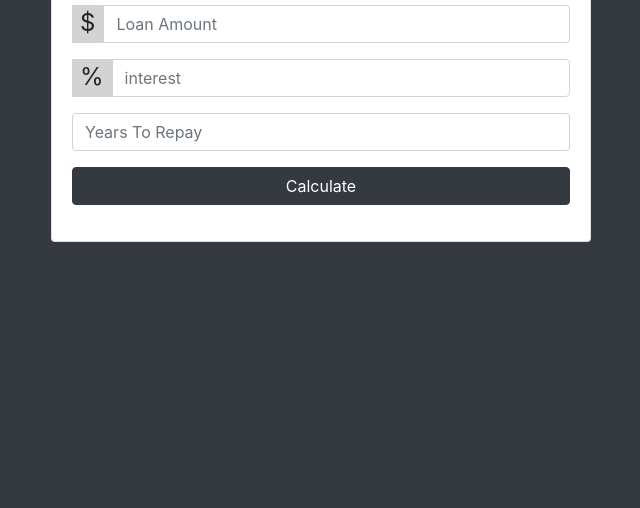
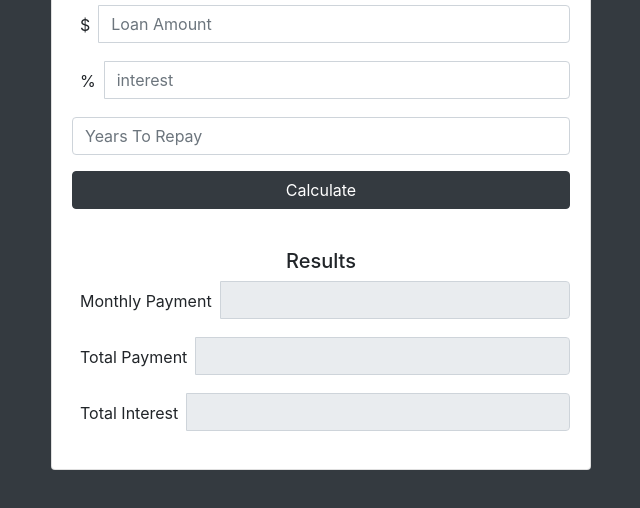
Before and after one commit to davidcastrodesign/loan_calculator, a plain HTML site: page Indext.html in a window 1280 px wide. Shown: the part 136-644 px from the top of the page, without its empty margins (319-959 px from the left). Drawn offline with nearby package versions, Linux system fonts and the light colour scheme.

Commit message:
results UI boxes monthly, total & interest added

```diff
--- a/Indext.html
+++ b/Indext.html
@@ -27,13 +27,13 @@
             <form id="loan-form">
               <div class="form-group">
                 <div class="input-group">
-                  <span class="input-group-addon" style="background: lightgrey; font-size: 1.5rem; padding: 0 0.5rem;">$</span>
+                  <span class="input-group-addon p-2">$</span>
                   <input type="number" class="form-control" id="amount" placeholder="Loan Amount">
                 </div>
               </div>
               <div class="form-group">
                 <div class="input-group">
-                  <span class="input-group-addon" style="background: lightgrey; font-size: 1.5rem; padding: 0 0.5rem;">%</span>
+                  <span class="input-group-addon p-2">%</span>
                   <input type="number" class="form-control" id="interest" placeholder="interest">
                 </div>
               </div>
@@ -46,6 +46,29 @@
             </form>
             <!-- Loader Here -->
             <!-- Results -->
+            <div id="results" class="pt-4">
+              <h5>Results</h5>
+            <div class="form-group">
+              <div class="input-group">
+                <span class="input-group-addon p-2">Monthly Payment</span>
+                <input type="number" class="form-control" id="monthly-payment" disabled>
+              </div>
+            </div>
+
+            <div class="form-group">
+              <div class="input-group">
+                <span class="input-group-addon p-2">Total Payment</span>
+                <input type="number" class="form-control" id="total-payment" disabled>
+              </div>
+            </div>
+
+            <div class="form-group">
+              <div class="input-group">
+                <span class="input-group-addon p-2">Total Interest</span>
+                <input type="number" class="form-control" id="total-interest" disabled>
+              </div>
+            </div>
+            </div>
           </div>
         </div>
       </div>
```
